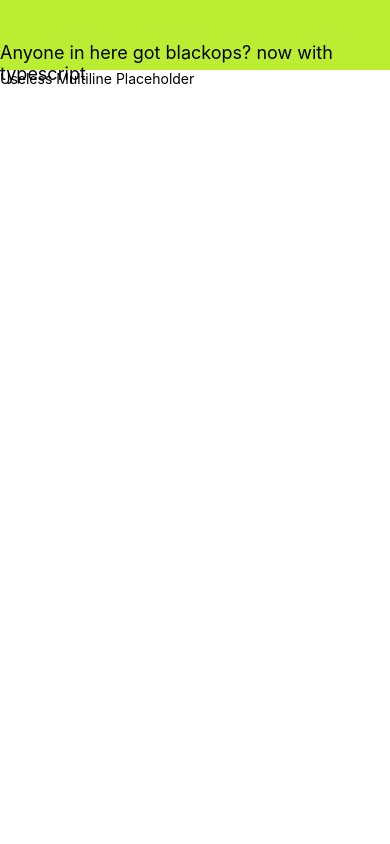
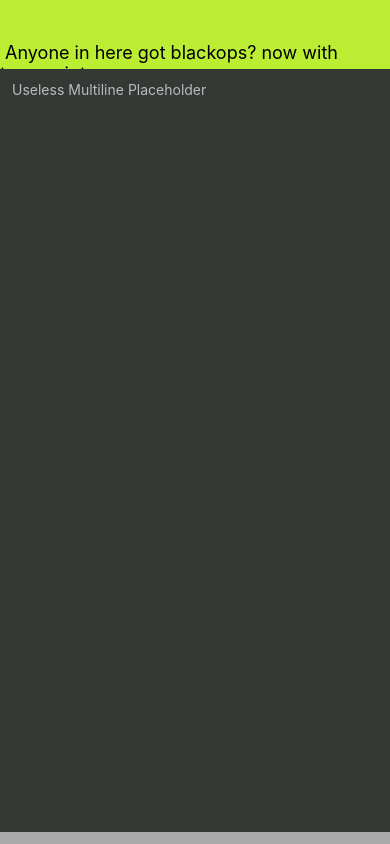
Before and after one commit to b3nsb3ns/notpad, a React Native app in the folder Notpad/: screen / in a window 390 px wide. Built offline with nearby package versions, Linux system fonts and the light colour scheme.

Commit message:
12
Added margins, dark mode

```diff
--- a/Notpad/App.tsx
+++ b/Notpad/App.tsx
@@ -3,8 +3,9 @@
 import { StyleSheet, Text, View, TextInput } from 'react-native';
 
 export default function App() {
-  const topBarText: string = 'Anyone in here got blackops? now with typescript';
+  const topBarText: string = ' Anyone in here got blackops? now with typescript';
   const [value, onChangeText] = React.useState('');
+  const backgroundColour: string = '#353935';
 
   return (
     <View style={styles.container}>
@@ -23,20 +24,24 @@
 
       <View style={{
           flex: 11,
-          backgroundColor: value,
+          backgroundColor: backgroundColour,
           borderBottomColor: '#aaaaaa',
-          borderBottomWidth: 0,
+          borderBottomWidth: 12,
       }}>
         <TextInput
+          style={{
+              margin: 12,
+              color: '#f1f1f1',
+          }}
           editable={true}
           multiline={true}
-          numberOfLines={10}
+          numberOfLines={51}
           maxLength={2000}
           onChangeText={text => onChangeText(text)}
           placeholder={'Useless Multiline Placeholder'}
+          placeholderTextColor={'#bbbbbb'}
           textAlignVertical={'top'}
           value={value}
-          style={{}}
         />
       </View>
     </View>
```
